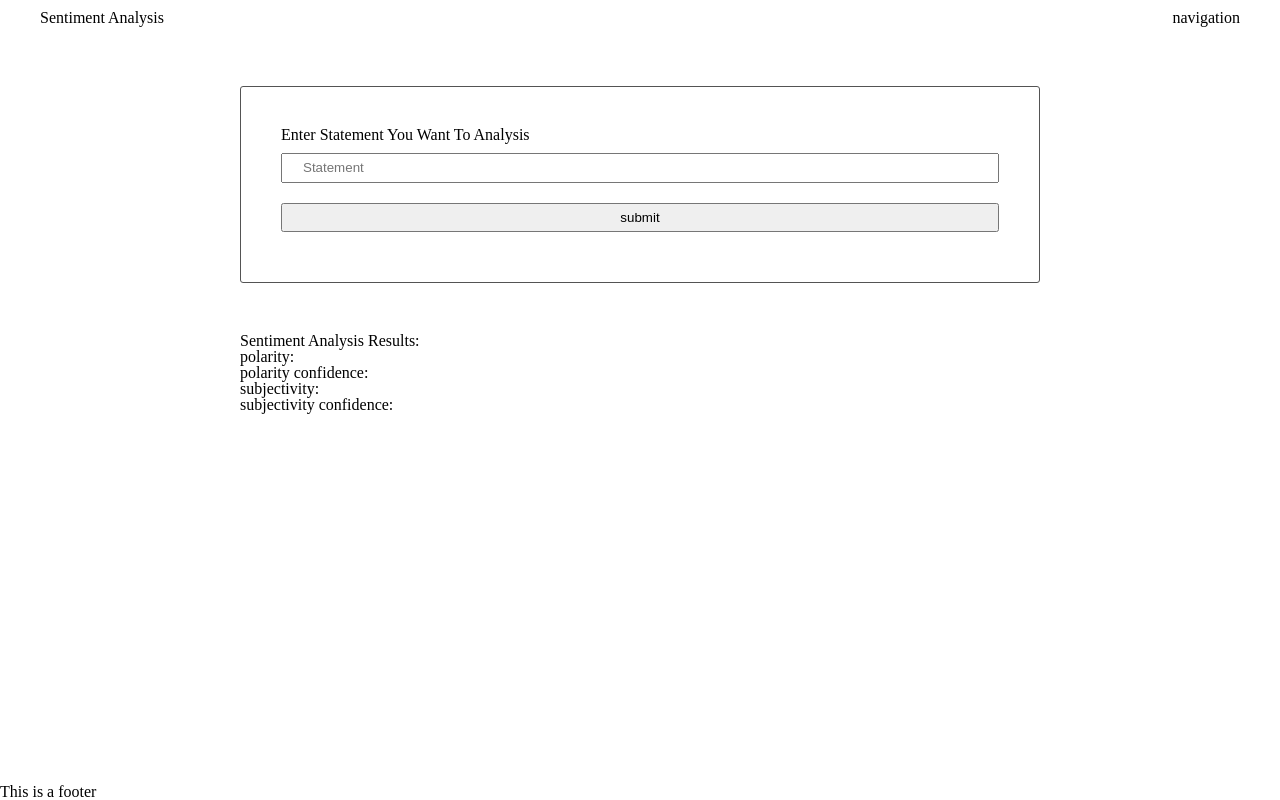
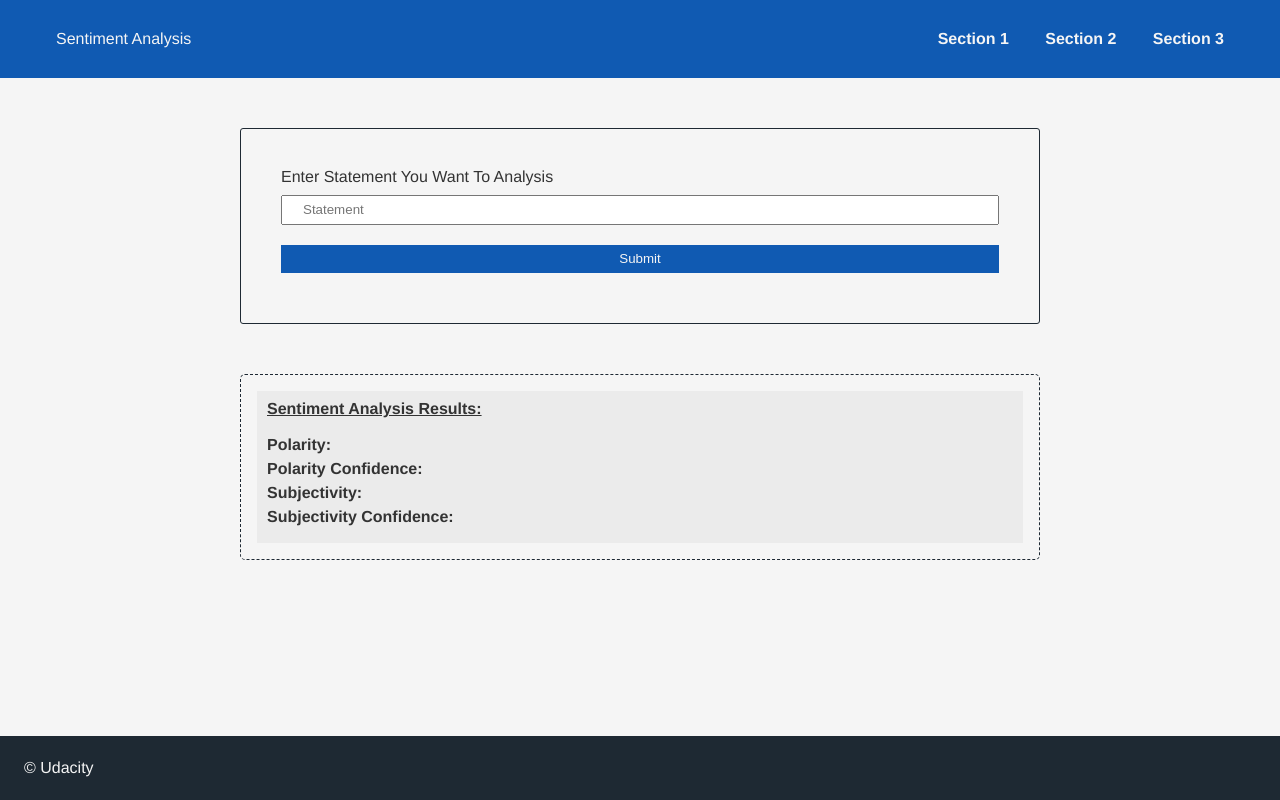
Before and after one commit to HELWATANY/project-fend-capstone-travel-app, a website built with webpack: page src/client/views/index.html in a window 1280 px wide. Built offline with nearby package versions, Linux system fonts and the light colour scheme.

Commit message:
Added Sass styling

```diff
--- a/src/client/styles/base.scss
+++ b/src/client/styles/base.scss
@@ -1,7 +1,12 @@
+@import "variables";
+
 body {
+    font-family: $font-stack;
     display: flex;
     flex-direction: column;
     min-height: 100vh;
+    background: $bg-color;
+    color: $main-font-color;
 }
 
 main {
@@ -12,3 +17,30 @@ section {
     max-width: 800px;
     margin: 50px auto;
 }
+
+.result-section {
+    padding: 1em;
+    border: 1px dashed $primary-color;
+    border-radius: 5px;
+
+    #results {
+        padding: 10px;
+        background: darken($bg-color, 4%);
+    }
+}
+
+h1 {
+    padding: 10px;
+    background: darken($bg-color, 4%);
+    font-weight: bold;
+    text-decoration: underline;
+}
+
+.info-text {
+    text-transform: capitalize;
+    margin-bottom: 0.5em;
+
+    .title {
+        font-weight: bold;
+    }
+}
--- a/src/client/styles/footer.scss
+++ b/src/client/styles/footer.scss
@@ -0,0 +1,7 @@
+@import "variables";
+
+footer {
+  background: $primary-color;
+  padding: 1.5em;
+  color: $alt-font-color;
+}
--- a/src/client/styles/form.scss
+++ b/src/client/styles/form.scss
@@ -1,7 +1,10 @@
+@import "variables";
+
 form {
-    border: 1px solid #545454;
+    border: 1px solid $primary-color;
     border-radius: 3px;
     padding: 40px;
+    transition: ease 0.3s;
 }
 
 input {
@@ -9,4 +12,24 @@ input {
     width: 100%;
     line-height: 16px;
     margin: 10px 0;
+
+    &[type=submit] {
+        background: $secondary-color;
+        color: $alt-font-color;
+        cursor: pointer;
+        border: 1px solid $secondary-color;
+        text-transform: capitalize;
+
+        &:hover {
+            background: darken($secondary-color, 2.5%);
+            border: 1px solid darken($secondary-color, 2.5%);
+            transition: ease 0.3s;
+        }
+
+        &:active {
+            background: darken($secondary-color, 4.5%);
+            border: 1px solid darken($secondary-color, 4.5%);
+            transition: ease 0.3s;
+        }
+    }
 }
--- a/src/client/styles/header.scss
+++ b/src/client/styles/header.scss
@@ -1,5 +1,38 @@
+@import "variables";
+
 header {
     display: flex;
     justify-content: space-between;
-    padding: 10px 40px;
+    padding: 15px 40px;
+    background: $secondary-color;
 }
+
+.logo {
+    color: $alt-font-color;
+    padding: 1em;
+}
+
+.nav {
+    ul {
+        padding-left: 0;
+        margin: 0;
+        text-align: right;
+
+        li {
+            display: inline-block;
+
+            a {
+                display: block;
+                padding: 1em;
+                font-weight: bold;
+                text-decoration: none;
+                color: $alt-font-color;
+
+                &:hover {
+                    background: $primary-color;
+                    transition: ease 0.3s;
+                }
+            }
+        }
+    }
+}
--- /dev/null
+++ b/src/client/styles/variables.scss
@@ -0,0 +1,6 @@
+$bg-color: #f5f5f5;
+$primary-color: #1e2933;
+$secondary-color: #105ab2;
+$main-font-color: #333;
+$alt-font-color: #f5f5f5;
+$font-stack: "Helvetica Neue","Roboto",sans-serif;
--- a/src/client/views/index.html
+++ b/src/client/views/index.html
@@ -12,7 +12,23 @@
                 Sentiment Analysis
             </div>
             <div class="nav">
-                navigation
+                <ul>
+                    <li>
+                        <a href="#">
+                            Section 1
+                        </a>
+                    </li>
+                    <li>
+                        <a href="#">
+                            Section 2
+                        </a>
+                    </li>
+                    <li>
+                        <a href="#">
+                            Section 3
+                        </a>
+                    </li>
+                </ul>
             </div>
         </header>
 
@@ -26,7 +42,7 @@
             <section>
 
             <section class="result-section">
-                <strong>Sentiment Analysis Results:</strong>
+                <h1>Sentiment Analysis Results:</h1>
                 <div id="results">
                     <p class="info-text">
                         <span class="title">polarity: </span>
@@ -49,7 +65,7 @@
         </main>
 
         <footer>
-            <p>This is a footer</p>
+            <p>© Udacity</p>
         </footer>
 
     </body>
```
